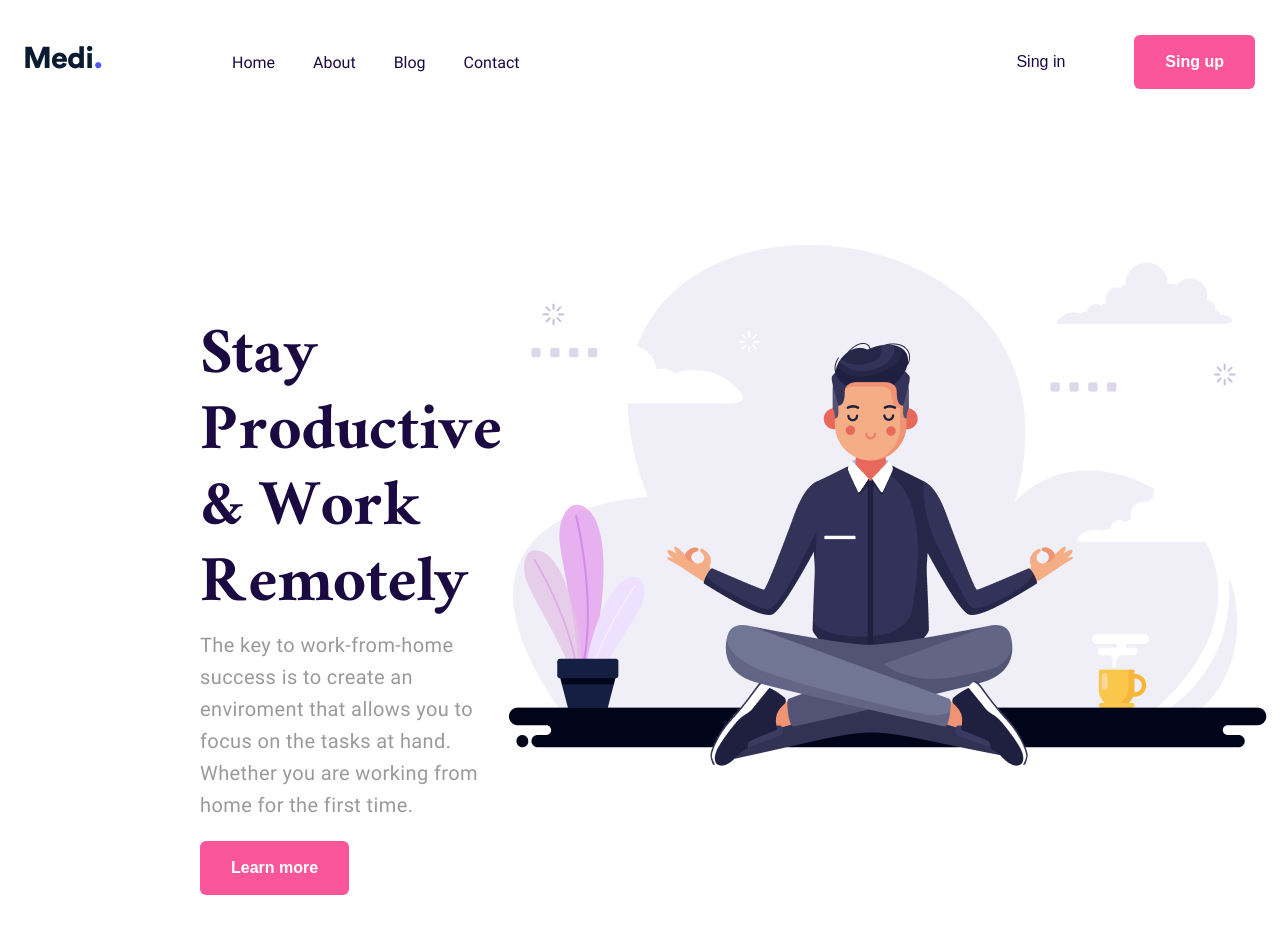
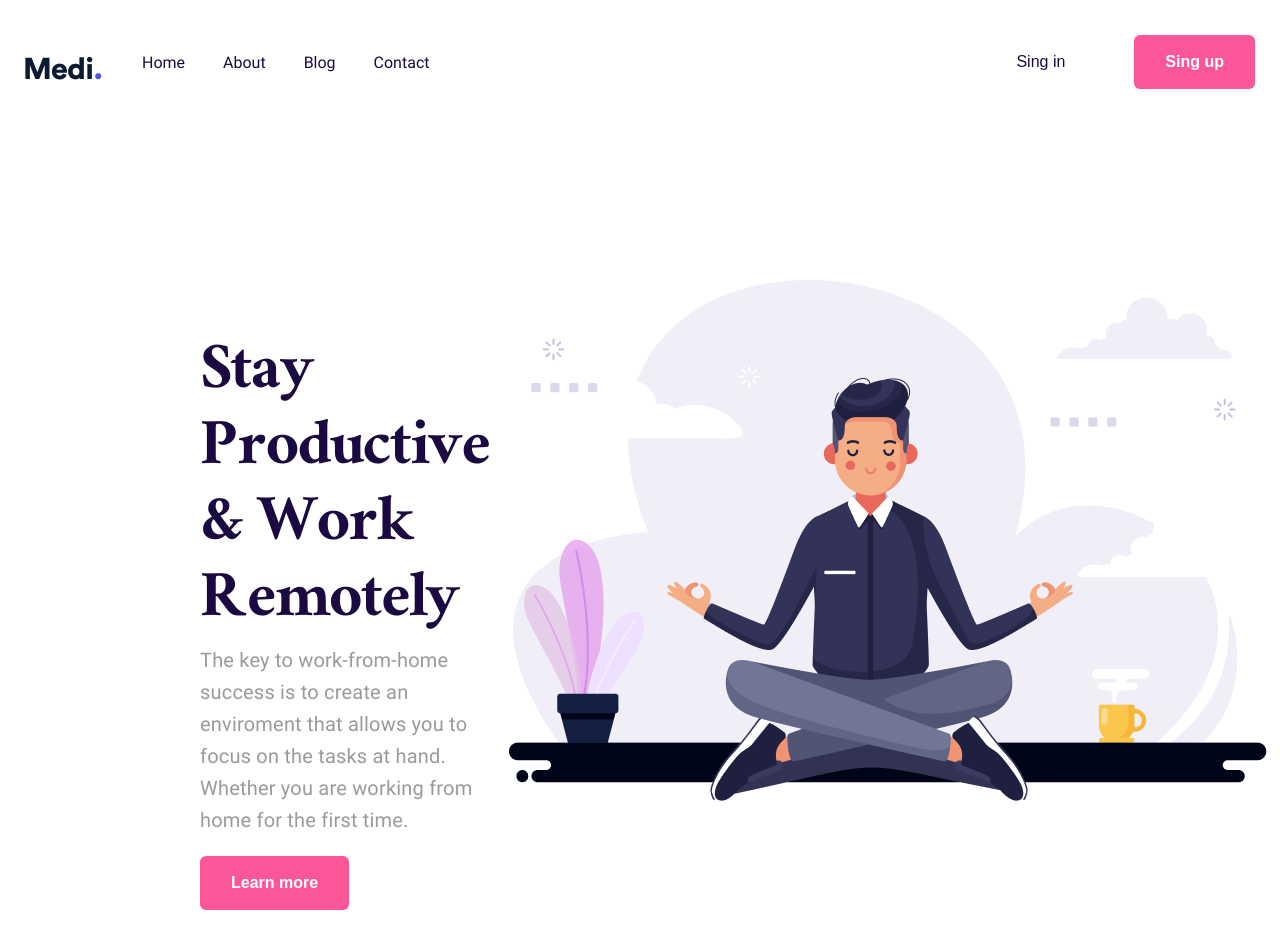
Before and after one commit to IT-Cluster-Academy-FWD/fwdo-2-layout-practice, a plain HTML site: page team/maks.html in a window 1280 px wide. Before the commit the page ends 895 px from the top, so only its background shows below. Drawn offline with Linux system fonts and the light colour scheme.

Commit message:
performed all the edits of Stepan

```diff
--- a/css/maks.css
+++ b/css/maks.css
@@ -9,7 +9,6 @@
   src: url("../fonts/Ramaraja-Regular.ttf");
 }
 
-
 body {
   margin: 0;
   padding: 0;
@@ -19,7 +18,7 @@ body {
 }
 
 /*Header*/
-.header {
+.header, .main {
   display: flex;
   justify-content: center;
   margin-bottom: 140px;
@@ -27,11 +26,10 @@ body {
 
 .header-container {
   display: flex;
-  max-width: 1400px;
+  align-items: center;
+  max-width: 1450px;
   width: 100%;
-  margin-top: 35px;
-  margin-left: 25px;
-  margin-right: 25px;
+  padding: 35px 25px;
 }
 
 .navigation-items-register, .navigation-items {
@@ -47,11 +45,6 @@ body {
 
 .navigtion-link-sing-up {
   margin-right: 0;
-}
-
-.logo-nav {
- margin-top: 10px;
- margin-right: 90px;
 }
 
 .header-nav {
@@ -77,7 +70,7 @@ body {
   color: #1B0A42;
 }
 
-.register-button-sing-up {
+.button {
   color: #ffffff;
   background: #FC569A;
   border-radius: 6px;
@@ -87,11 +80,11 @@ body {
 /*Main*/
 .main-container {
   display: flex;
+  max-width: 1450px;
 }
 
 .section-img {
-  width: 778px;
-  height: 526px;
+  min-width: 778px;
 }
 
 .youga-img {
@@ -99,24 +92,26 @@ body {
   height: auto;
 }
 
+.section-discription{
+  margin-left: 200px;
+}
+
 .discription-title {
   font-family: 'Ramaraja', serif;
   font-size: 72px;
   line-height: 76px;
-  font-weight: 300;
+  font-weight: normal;
   text-align: left;
-  margin-left: 200px;
-  margin-top: 80px;
   margin-bottom: 0;
-  letter-spacing: 0.02em;
+  letter-spacing: 0.2px;
 }
 
 .discription-parahraph {
   font-size: 20px;
   line-height: 32px;
-  margin-left: 200px;
+  margin-right: 25px;
   margin-top: 0;
-  letter-spacing: 0.02em;
+  letter-spacing: 0.2px;
   color: #9A9A9A;
 }
 
@@ -128,5 +123,4 @@ body {
   border-radius: 6px;
   font-size: 16px;
   font-weight: bold;
-  margin-left: 200px;
 }
--- a/team/maks.html
+++ b/team/maks.html
@@ -32,7 +32,7 @@
             <a href="#" class="navigtion-link"><button class="register-button">Sing in</button></a>
           </li>
           <li class="navigtion-item-register">
-            <a href="#" class="navigtion-link navigtion-link-sing-up"><button class="register-button register-button-sing-up">Sing up</button></a>
+            <a href="#" class="navigtion-link navigtion-link-sing-up"><button class="register-button  button">Sing up</button></a>
           </li>
         </ul>
       </div>
@@ -45,7 +45,7 @@
           Work Remotely</h1>
         <p class="discription-parahraph">The key to work-from-home success is to create an
           enviroment that allows you to focus on the tasks at hand. Whether you are working from home for the first time.</p>
-        <a href="#" class="navigtion-link"><button class="button-info">Learn more</button></a>
+        <a href="#" class="navigtion-link"><button class="button-info button">Learn more</button></a>
       </section>
       <section class="section-img">
         <img src="../img/frame_4.png" alt="yoga-man" class="yoga-img">
```
